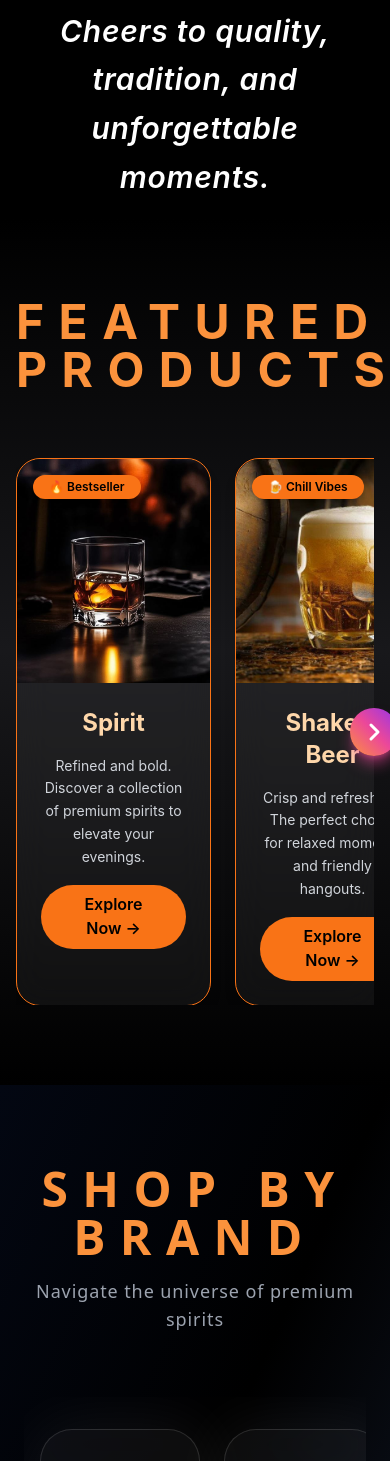
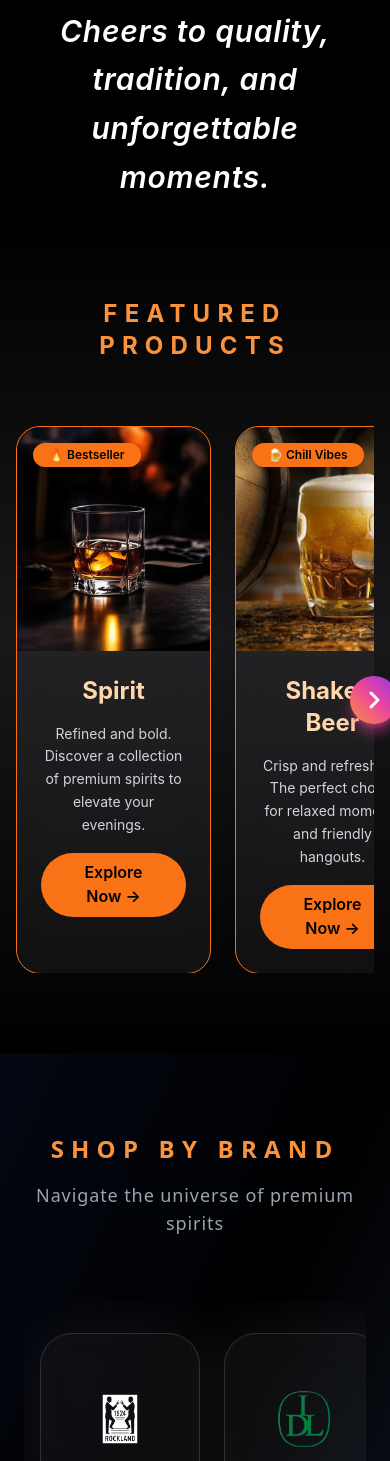
Before and after one commit to ZNilakshi/Capstone-Project, a React (Create React App) app in the folder frontend/: page / in a window 390 px wide. Shown: the part 1108-2569 px from the top of the page. Built offline with nearby package versions, Linux system fonts and the light colour scheme.

Commit message:
font size change

```diff
--- a/frontend/src/components/FeaturedProducts.jsx
+++ b/frontend/src/components/FeaturedProducts.jsx
@@ -85,10 +85,11 @@ const FeaturedProducts = () => {
 
       {/* Header */}
       <header className="mb-16 text-center">
-        <h1 className="text-5xl font-bold uppercase tracking-[0.3em] text-orange-400">
-          Featured Products
-        </h1>
-      </header>
+  <h1 className="text-2xl sm:text-3xl md:text-4xl lg:text-5xl font-bold uppercase tracking-[0.3em] text-orange-400">
+    Featured Products
+  </h1>
+</header>
+
 
       {/* Card Container with arrows */}
       <div className="relative">
@@ -155,7 +156,7 @@ const FeaturedProducts = () => {
         {/* Scrollable Cards Container */}
         <div
           ref={containerRef}
-          className="flex gap-6 overflow-x-auto  scroll-smooth snap-x snap-mandatory md:grid md:grid-cols-3 md:gap-8 md:overflow-visible md:snap-none scrollbar-thin scrollbar-thumb-orange-500 scrollbar-track-transparent"
+          className="flex gap-6 overflow-x-auto scroll-smooth snap-x snap-mandatory md:grid md:grid-cols-3 md:gap-8 md:overflow-visible md:snap-none scrollbar-thin scrollbar-thumb-orange-500 scrollbar-track-transparent"
         >
           {products.map((product, index) => (
             <div
--- a/frontend/src/components/ShopByBrand.jsx
+++ b/frontend/src/components/ShopByBrand.jsx
@@ -16,7 +16,7 @@ const ShopByBrand = () => {
     return (
         <div className="min-h-screen px-6 py-20 font-sans text-white bg-gradient-to-br from-gray-950 via-black to-gray-900">
             <header className="mb-16 text-center">
-                <h1 className="text-5xl font-bold uppercase tracking-[0.3em] text-orange-400">
+                <h1 className="text-2xl sm:text-3xl md:text-4xl lg:text-5xl font-bold uppercase tracking-[0.3em] text-orange-400">
                     Shop by Brand
                 </h1>
                 <p className="mt-4 text-lg tracking-wider text-gray-400">
```
